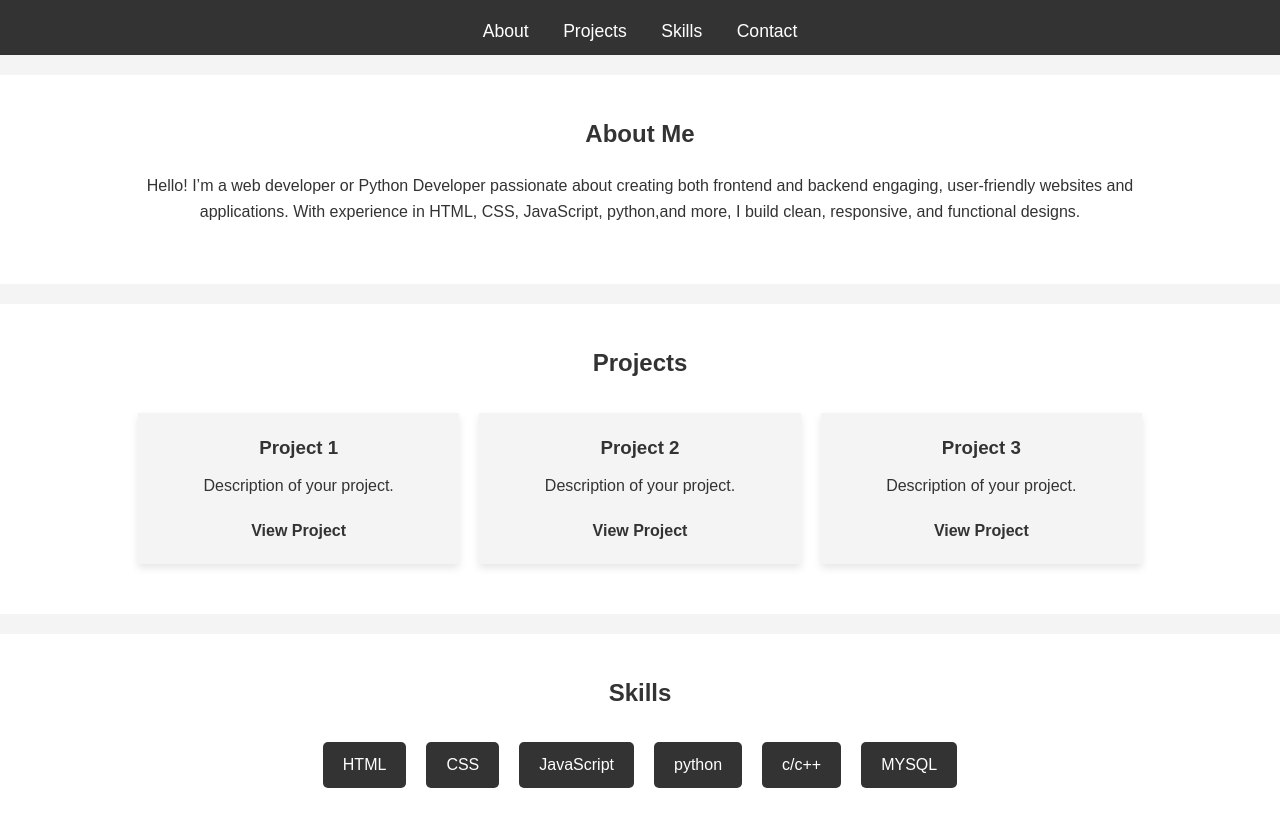
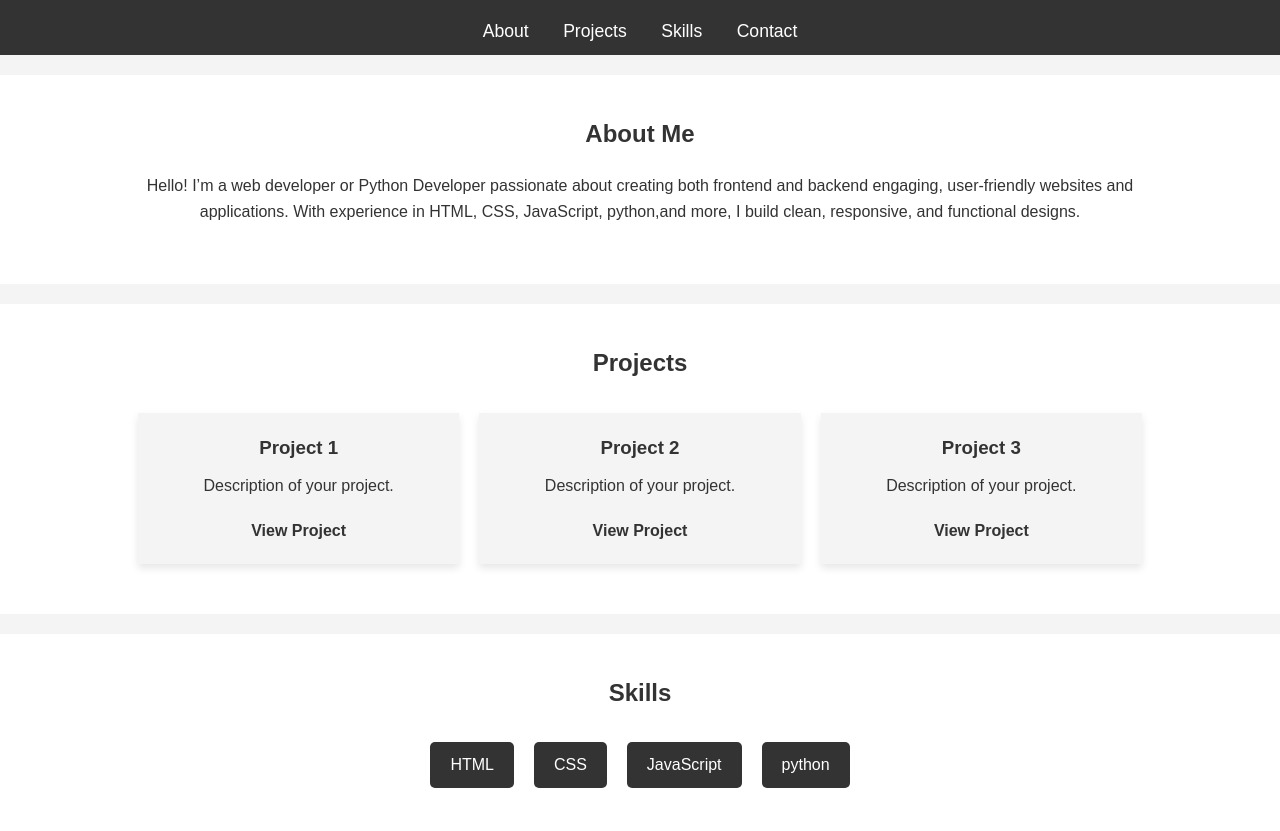
Before and after one commit to Vinaypatel94/portfolio, a plain HTML site: page index.html in a window 1280 px wide. Shown: the part 121-952 px from the top of the page. Drawn offline with Linux system fonts and the light colour scheme.

Commit message:
delete previous skill

```diff
--- a/index.html
+++ b/index.html
@@ -61,8 +61,7 @@
                 <li>CSS</li>
                 <li>JavaScript</li>
                 <li>python</li>
-                <li>c/c++</li>
-                <li>MYSQL</li>
+
 
             </ul>
         </div>
```
